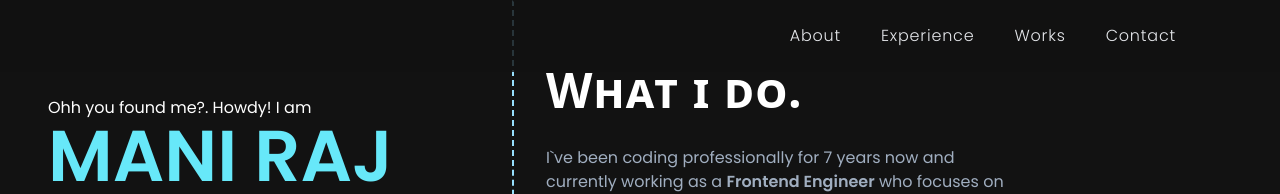
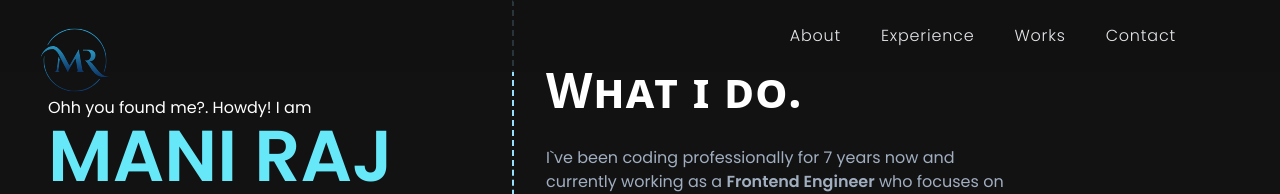
Before and after one commit to maniraj-v/Portfolio, a Next.js app: page / in a window 1280 px wide. Shown: the top 194 px of the page. Built offline with nearby package versions, Linux system fonts and the light colour scheme.

Commit message:
Added Logo for Desktop view

```diff
--- a/app/_components/Navbar/index.tsx
+++ b/app/_components/Navbar/index.tsx
@@ -1,8 +1,18 @@
 import { navLinks } from "@/app/_constants/navlinks";
+import Image from "next/image";
 
 function Navbar() {
   return (
     <nav className="fixed top-0 w-full py-4 px-6 lg:p-6 backdrop-blur-3xl z-10 bg-[#121212] bg-opacity-70">
+      <a className="fixed top-0 left-0 hidden lg:block" aria-description="logo" href="#">
+        <Image
+          src={"/BrandLogo/MR_Logo.svg"}
+          width={150}
+          height={80}
+          alt="logo"
+          className="h-full aspect-auto"
+        />
+      </a>
       <ul className="flex gap-6 sm:gap-10 items-center justify-center lg:justify-end lg:mr-20">
         {navLinks.map(({ href, label }) => {
           return (
--- a/app/page.tsx
+++ b/app/page.tsx
@@ -10,7 +10,7 @@ export default function Home() {
     <div>
       <Navbar />
       <main className="grid grid-cols-1 lg:grid-cols-5">
-        <div className="min-h-screen lg:col-span-2 pt-24 relative">
+        <div className="mb-8 lg:mb-0 lg:col-span-2 pt-24 relative">
           <Sidebar />
         </div>
         <div className="lg:sidebar-line lg:col-span-3 flex flex-col gap-16 max-w-[550px] p-8 lg:pt-16">
```
Also changed, not shown: public/BrandLogo/MR_Logo.svg (added).
